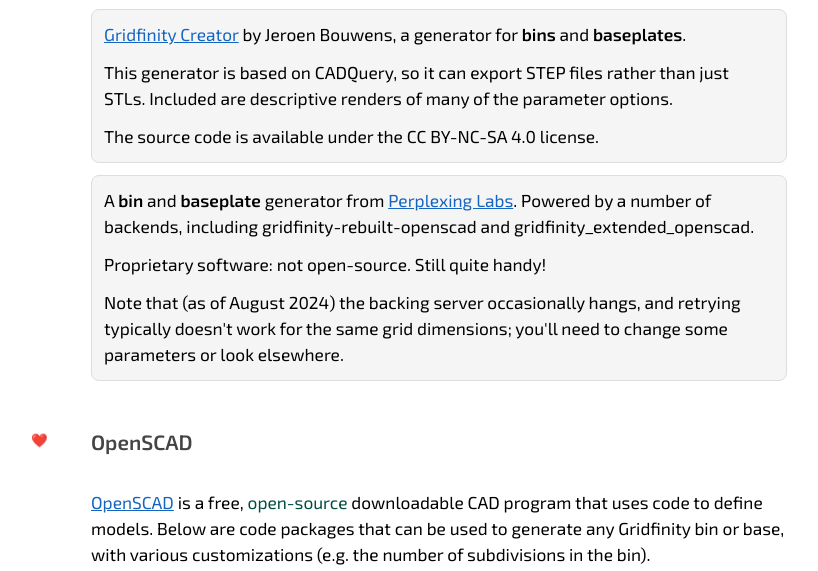
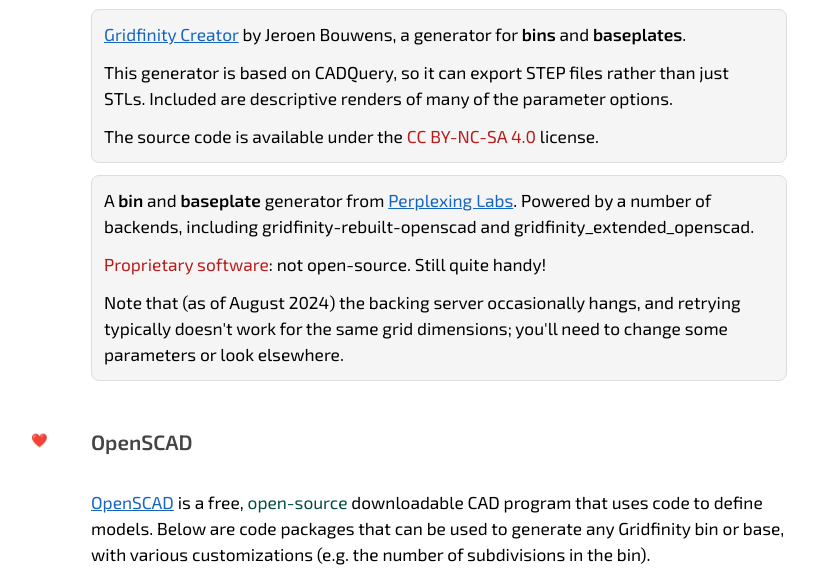
Before and after one commit to SyntaxBlitz/gridfinity.tools, a plain HTML site: page index.html in a window 1280 px wide. Shown: the part 1411-1982 px from the top of the page, without its empty margins (201-1019 px from the left). Drawn offline with Linux system fonts and the light colour scheme.

Commit message:
Whoops, forgot to save CSS file

```diff
--- a/main.css
+++ b/main.css
@@ -91,7 +91,7 @@ p {
   }
 }
 
-.proprietary {
+.non-foss {
   color: #b71c1c;
 }
 
```
